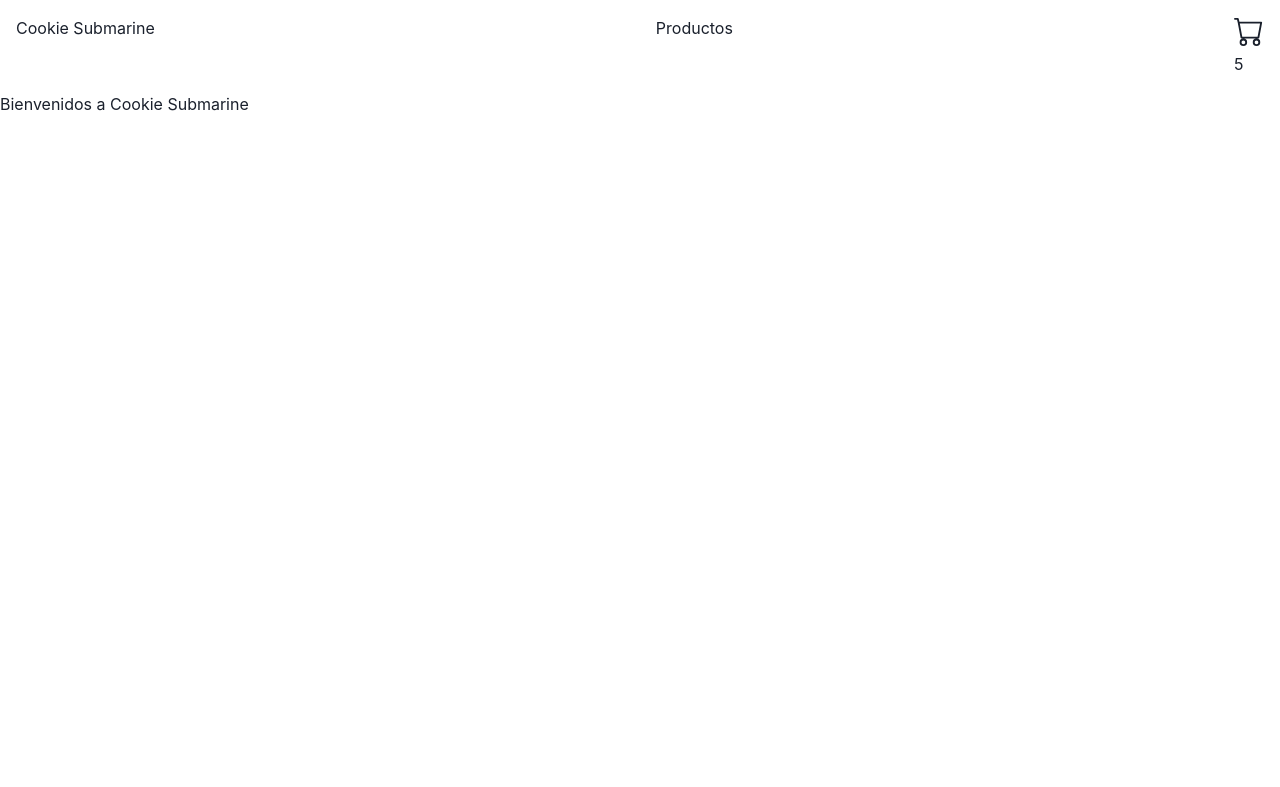
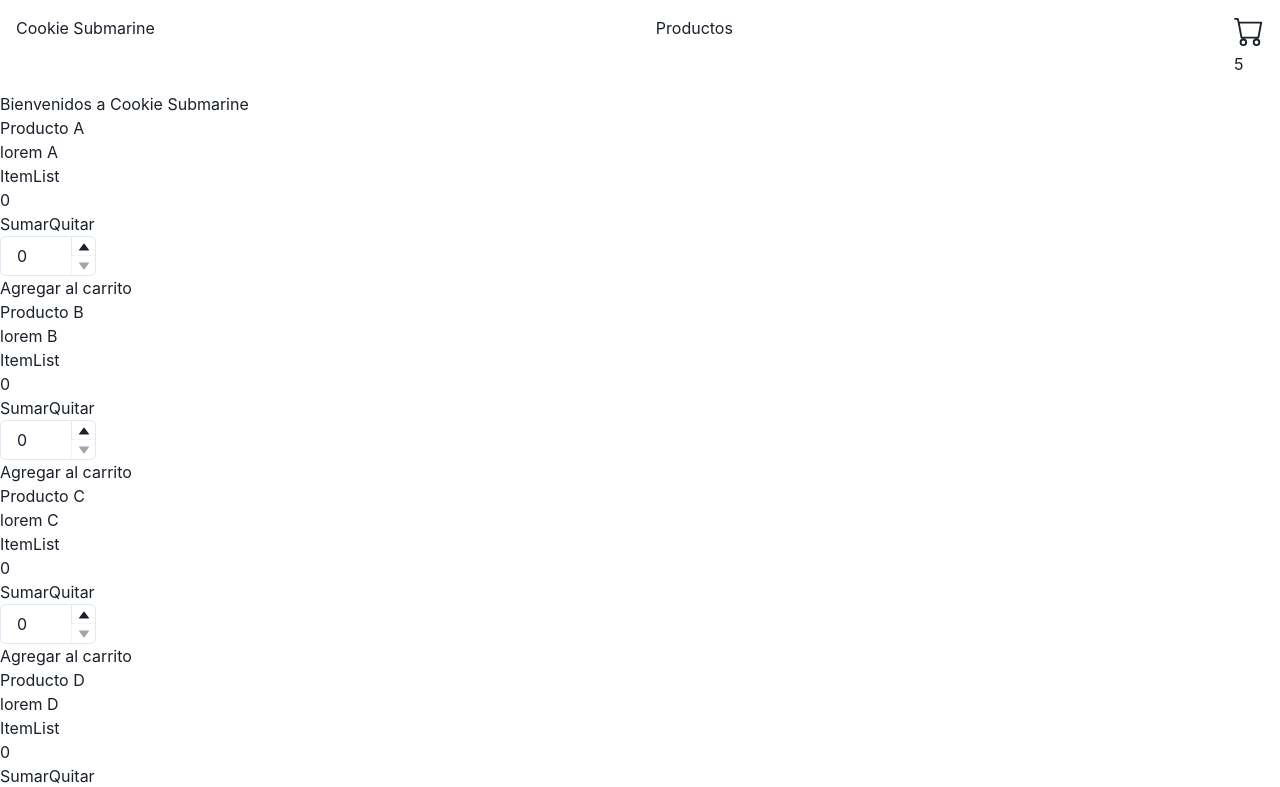
Before and after one commit to RocioIrigoyen/Preentrega1-Irigoyen, a React (Vite) app: page / in a window 1280 px wide. Shown: the top 787 px of the page. Built offline with nearby package versions, Linux system fonts and the light colour scheme.

Commit message:
Incorporé array de productos y map

```diff
--- a/src/App.jsx
+++ b/src/App.jsx
@@ -1,5 +1,3 @@
-
-
 import NavBar from "./components/NavBar"
 import ItemListContainer from "./components/itemListContainer"
 
@@ -7,7 +5,6 @@ import ItemListContainer from "./components/itemListContainer"
 const App = () => {
 
   const greeting = "Bienvenidos a Cookie Submarine"
-
 
   return (
    <>
@@ -18,6 +15,7 @@ const App = () => {
     greeting = {greeting}
     />
 
+
    </>
   )
 }
--- a/src/components/CartWidget.jsx
+++ b/src/components/CartWidget.jsx
@@ -3,7 +3,7 @@ const CartWidget = () => {
   return (
     <>
 
-<button><svg xmlns="http://www.w3.org/2000/svg" width="30" height="30" fill="currentColor" class="bi bi-cart" viewBox="0 0 16 16"><path d="M0 1.5A.5.5 0 0 1 .5 1H2a.5.5 0 0 1 .485.379L2.89 3H14.5a.5.5 0 0 1 .491.592l-1.5 8A.5.5 0 0 1 13 12H4a.5.5 0 0 1-.491-.408L2.01 3.607 1.61 2H.5a.5.5 0 0 1-.5-.5zM3.102 4l1.313 7h8.17l1.313-7H3.102zM5 12a2 2 0 1 0 0 4 2 2 0 0 0 0-4zm7 0a2 2 0 1 0 0 4 2 2 0 0 0 0-4zm-7 1a1 1 0 1 1 0 2 1 1 0 0 1 0-2zm7 0a1 1 0 1 1 0 2 1 1 0 0 1 0-2z"/></svg></button>
+<button><svg xmlns="http://www.w3.org/2000/svg" width="30" height="30" fill="currentColor" viewBox="0 0 16 16"><path d="M0 1.5A.5.5 0 0 1 .5 1H2a.5.5 0 0 1 .485.379L2.89 3H14.5a.5.5 0 0 1 .491.592l-1.5 8A.5.5 0 0 1 13 12H4a.5.5 0 0 1-.491-.408L2.01 3.607 1.61 2H.5a.5.5 0 0 1-.5-.5zM3.102 4l1.313 7h8.17l1.313-7H3.102zM5 12a2 2 0 1 0 0 4 2 2 0 0 0 0-4zm7 0a2 2 0 1 0 0 4 2 2 0 0 0 0-4zm-7 1a1 1 0 1 1 0 2 1 1 0 0 1 0-2zm7 0a1 1 0 1 1 0 2 1 1 0 0 1 0-2z"/></svg></button>
     <p>5</p>
 
     </>
--- /dev/null
+++ b/src/components/ItemCount.jsx
@@ -0,0 +1,38 @@
+import React from 'react'
+import {useState, useEffect} from "react"
+import {NumberInput, NumberInputField,NumberInputStepper,NumberIncrementStepper,NumberDecrementStepper} from "@chakra-ui/react"
+
+const ItemCount = () => {
+    const [cantidad, setCantidad] = useState(0)
+    const onAdd = () => {
+      alert(`Agregado al carrito: ${cantidad} productos`)
+    }
+
+    useEffect(()=>{
+      console.log("UseEffect")
+
+    },[cantidad])
+
+    return (
+      <>
+      <h2>{cantidad}</h2>
+      <button onClick={()=> setCantidad(cantidad + 1)}>Sumar</button>
+      <button onClick={()=> setCantidad(cantidad - 1)}>Quitar</button>
+
+
+      <NumberInput size='md' maxW={24} defaultValue={0} min={0} max={10}>
+        <NumberInputField />
+        <NumberInputStepper>
+        <NumberIncrementStepper  onClick={()=> setCantidad(cantidad + 1)} />
+        <NumberDecrementStepper onClick={()=> setCantidad(cantidad - 1)}/>
+        </NumberInputStepper>
+      </NumberInput>
+
+      <button onClick={onAdd}>Agregar al carrito</button>
+      </>
+    )
+}
+
+export default ItemCount
+
+//¿Cómo hacer un if dentro del setCantidad? ¿un for?
--- /dev/null
+++ b/src/components/ItemList.jsx
@@ -0,0 +1,9 @@
+import React from 'react'
+
+const ItemList = () => {
+  return (
+    <div>ItemList</div>
+  )
+}
+
+export default ItemList
--- a/src/components/ItemListContainer.jsx
+++ b/src/components/ItemListContainer.jsx
@@ -1,6 +1,56 @@
+import ItemCount from "./ItemCount"
+import ItemList from "./ItemList"
+
+
 const ItemListContainer = ({greeting}) => {
+
+  const productos = [
+    {id: 1, nombre: "Producto A",descripcion:"lorem A", stock: 10},
+    {id: 2, nombre: "Producto B",descripcion:"lorem B", stock: 10},
+    {id: 3, nombre: "Producto C",descripcion:"lorem C", stock: 10},
+    {id: 4, nombre: "Producto D",descripcion:"lorem D", stock: 10},
+    {id: 5, nombre: "Producto E",descripcion:"lorem E", stock: 10},
+    {id: 6, nombre: "Producto F",descripcion:"lorem F", stock: 10}
+]
+
+const mostrarProducto = new Promise ((resolve, reject)=> {
+  if (productos.length > 0) {
+    setTimeout(()=>{
+      resolve({productos})
+    }, 5000)
+
+  } else {
+      reject("No hay productos disponibles")
+  }
+})
+
+mostrarProducto
+.then((resultado)=> {
+  console.log(resultado)
+})
+.catch((error)=> {
+  console.log(error)
+})
+
+
   return (
-    <h2> {greeting}</h2>
+    <>
+      <h2> {greeting}</h2>
+      {productos.map((p)=>{
+        return (
+          <div key= {p.id}>
+          <h2>{p.nombre}</h2>
+          <p>{p.descripcion}</p>
+          <ItemList/>
+          <ItemCount/>
+          </div>
+
+
+        )
+      })
+
+      }
+    </>
   )
 }
 
--- a/src/components/NavBar.jsx
+++ b/src/components/NavBar.jsx
@@ -19,7 +19,7 @@ return (
         <MenuItem>Tortas</MenuItem>
         <MenuItem>Brownies</MenuItem>
         <MenuItem>Cookies</MenuItem>
-        <MenuItem>Personalizados</MenuItem>
+        <MenuItem>Chocolates</MenuItem>
       </MenuList>
     </Menu>
   </Box>
```
Also changed, not shown: 1 other file (tests, documents, lock files or other folders).
